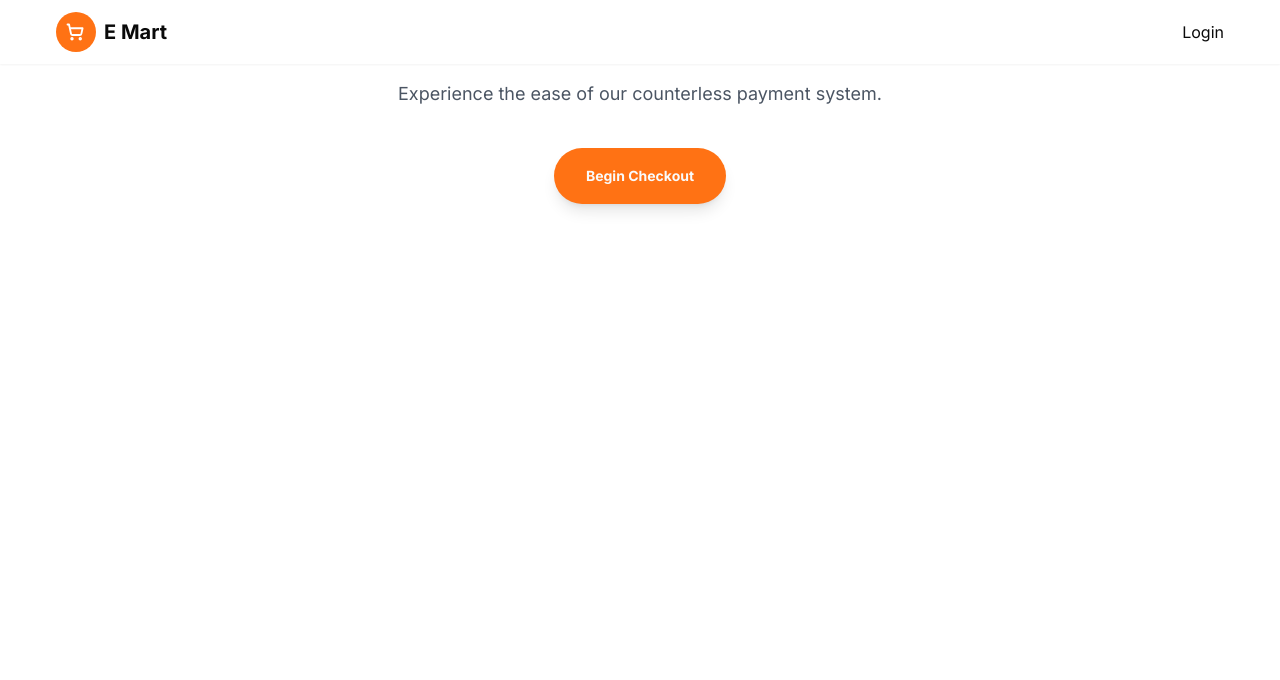
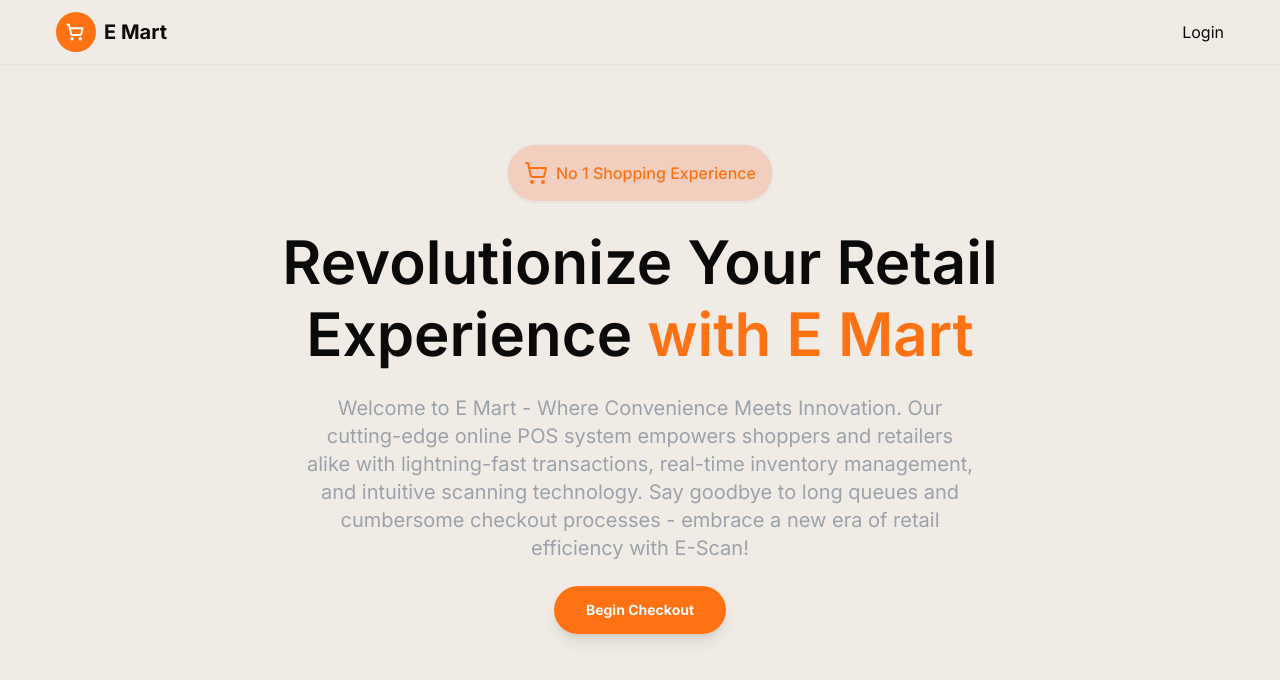
Before and after one commit to hassan-31x/ecom-zabefest, a Next.js app in the folder client/: page / in a window 1280 px wide. Shown: the top 680 px of the page. Built offline with nearby package versions, Linux system fonts and the light colour scheme; no server answers.

Commit message:
feat: landing page ui

```diff
--- a/client/app/(marketing)/_components/navbar.tsx
+++ b/client/app/(marketing)/_components/navbar.tsx
@@ -3,7 +3,7 @@ import { ShoppingCart } from "lucide-react";
 
 export default function Navbar() {
   return (
-    <nav className="fixed z-50 top-0 px-4 w-full h-16 shadow-sm bg-white flex justify-center">
+    <nav className="fixed z-50 top-0 px-4 w-full h-16 shadow-sm bg-transparent flex justify-center">
       <div className="w-full max-w-screen-xl px-5 md:px-10 flex h-full items-center justify-center">
         <div className="flex gap-2 items-center">
           <div className="bg-primary w-10 h-10 rounded-full flex items-center justify-center">
--- a/client/app/(marketing)/layout.tsx
+++ b/client/app/(marketing)/layout.tsx
@@ -1,12 +1,12 @@
-import Navbar from "./_components/navbar"
+import Navbar from "./_components/navbar";
 
 const MainLayout = ({ children }: { children: React.ReactNode }) => {
   return (
-    <div className="h-full">
-        <Navbar />
-        {children}
+    <div className="h-full bg-[#F0ECE5]">
+      <Navbar />
+      <main className="pt-36 pb-20 bg-[#F0ECE5]">{children}</main>
     </div>
-  )
-}
+  );
+};
 
-export default MainLayout
+export default MainLayout;
--- a/client/app/(marketing)/page.tsx
+++ b/client/app/(marketing)/page.tsx
@@ -1,29 +1,32 @@
 "use client";
 
 import { Button } from "@/components/ui/button";
+import { ShoppingCart } from "lucide-react";
+import Link from "next/link";
 
 export default function Main() {
-  const handleCheckout = async () => {
-    try {
-      const token = localStorage.getItem("accessToken");
-      if (!token) {
-        console.error("Authentication token not found");
-        window.location.href = "/login";
-      } else {
-        window.location.href = "/checkout";
-      }
-    } catch (error) {
-      console.error("Error :", error);
-    }
-  };
 
   return (
-      <main className="flex-grow flex flex-col items-center justify-center">
-        <h1 className="text-4xl font-bold mb-8 text-center">Welcome to E Mart</h1>
-        <p className="text-lg text-gray-600 mb-8 text-center p-2">Experience the ease of our counterless payment system.</p>
-        <Button size="lg" className="hover:bg-orange-600 font-bold py-3 px-8 rounded-full shadow-lg transition duration-300 ease-in-out" onClick={handleCheckout}>
-          Begin Checkout
-        </Button>
-      </main>
+    <div className="flex flex-col items-center justify-center">
+      <div className="flex flex-col items-center justify-center">
+        <div className="mb-6 flex items-center border shadow-sm p-4 rounded-full text-uppercase bg-accent text-primary font-medium">
+          <ShoppingCart className="h-6 w-6 mr-2" />
+          No 1 Shopping Experience
+        </div>
+
+        <h1 className="font-semibold max-w-screen-lg text-3xl md:text-6xl text-center mb-6 md:leading-[1.2]">
+          Revolutionize Your Retail Experience
+          <span className="text-primary"> with E Mart</span>
+        </h1>
+      </div>
+
+      <div className="text-sm md:text-xl mt-0 max-w-xs md:max-w-2xl text-center mx-auto text-customGray mb-6">
+        Welcome to E Mart - Where Convenience Meets Innovation. Our cutting-edge online POS system empowers shoppers and retailers alike with lightning-fast transactions, real-time
+        inventory management, and intuitive scanning technology. Say goodbye to long queues and cumbersome checkout processes - embrace a new era of retail efficiency with E-Scan!
+      </div>
+      <Button size="lg" className="hover:bg-orange-600 font-bold py-3 px-8 rounded-full shadow-lg transition duration-300 ease-in-out" asChild>
+        <Link href="/checkout">Begin Checkout</Link>
+       </Button>
+    </div>
   );
 }
--- a/client/app/globals.css
+++ b/client/app/globals.css
@@ -1,6 +1,13 @@
 @tailwind base;
 @tailwind components;
 @tailwind utilities;
+
+html,
+body,
+:root {
+  height: 100%;
+  width: 100%;
+}
 
 @layer base {
   :root {
@@ -22,7 +29,7 @@
     --muted: 0 0% 96.1%;
     --muted-foreground: 0 0% 45.1%;
 
-      --accent: 24 69% 63%;
+    --accent: 19.6 65% 84.3%;
     --accent-foreground: 0 0% 9%;
 
     --destructive: 0 84.2% 60.2%;
@@ -43,6 +50,7 @@
   * {
     @apply border-border;
   }
+
   body {
     @apply bg-background text-foreground;
   }
--- a/client/components/ui/button.tsx
+++ b/client/components/ui/button.tsx
@@ -22,7 +22,7 @@ const buttonVariants = cva(
       size: {
         default: "h-10 px-4 py-2",
         sm: "h-9 rounded-md px-3",
-        lg: "h-14 rounded-md px-8",
+        lg: "h-12 rounded-md px-8",
         icon: "h-10 w-10",
       },
     },
--- a/client/components/user-button.tsx
+++ b/client/components/user-button.tsx
@@ -48,7 +48,7 @@ const UserButton = () => {
           <span className="sr-only">Toggle user menu</span>
         </Button>
       </DropdownMenuTrigger>
-      <DropdownMenuContent align="end" className="bg-bg">
+      <DropdownMenuContent align="end" className="bg-white">
         <DropdownMenuLabel className="text-text">My Account</DropdownMenuLabel>
         <DropdownMenuSeparator />
         <DropdownMenuItem className="text-black hover:!bg-white hover:text-black cursor-default">{user.name}</DropdownMenuItem>
```
Lines whose indentation alone changed are shown as unchanged.
